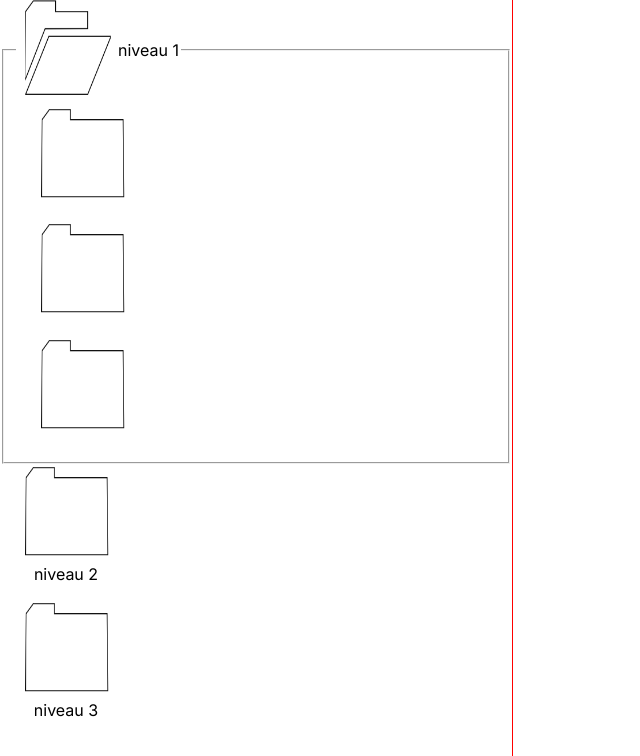
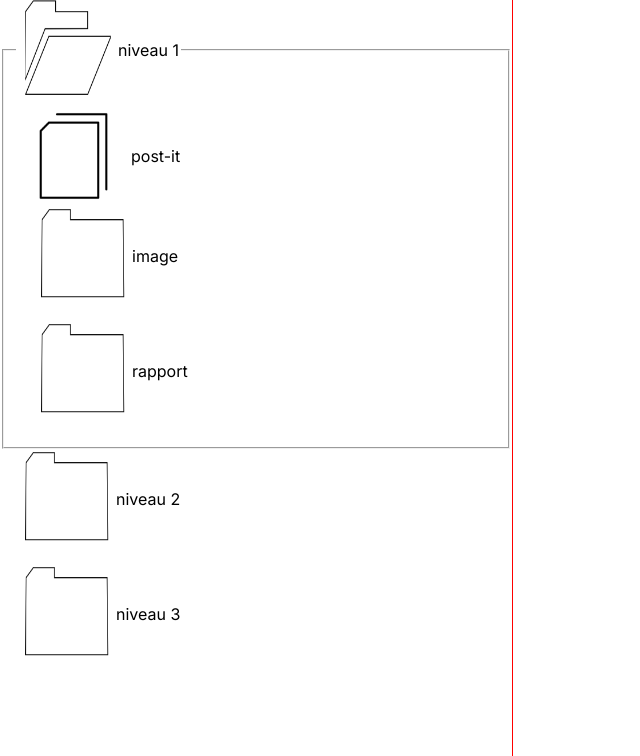
Before and after one commit to Gorhuann/site_gameplay, a Next.js app: page / in a window 1280 px wide. Both pictures are taken after a click on the element "niveau 1". Shown: the top 756 px of the page, without its empty margins (0-640 px from the left). Built offline with nearby package versions, Linux system fonts and the light colour scheme.

Commit message:
Modification
Modification dossier avec suppression des essais
ajout du shortcut

```diff
--- a/Components/Dossier.module.css
+++ b/Components/Dossier.module.css
@@ -4,7 +4,6 @@
 
 .ferme legend div{
     display: flex;
-    flex-direction: column;
     align-items: center;
 }
 
@@ -20,3 +19,8 @@
 .open legend div p{
     margin: 0;
 }
+
+.open, .ferme{
+    display: flex;
+    flex-direction: column;
+}
--- a/Components/Dossier.tsx
+++ b/Components/Dossier.tsx
@@ -16,7 +16,7 @@ export default function Dossier(props) {
     return (
       <fieldset className={style.open}>
         <legend onClick={handleClick}>
-          <div onClick={props.openFile}>
+          <div>
             <Image
               src="/IMG/Dossier/open.png"
               alt="Dossier ouvert"
@@ -33,7 +33,7 @@ export default function Dossier(props) {
     return (
       <fieldset className={style.ferme}>
         <legend onClick={handleClick}>
-          <div onClick={props.openFile}>
+          <div>
             <Image
               src="/IMG/Dossier/closed.png"
               alt="Dossier fermé"
--- /dev/null
+++ b/Components/Shortcut.module.css
@@ -0,0 +1,4 @@
+.closed{
+    display: flex;
+    align-items: center;
+}
--- /dev/null
+++ b/Components/Shortcut.tsx
@@ -0,0 +1,16 @@
+import Image from "next/image";
+import style from "./Shortcut.module.css";
+
+export default function Shortcut(props) {
+  return (
+    <div className={style.closed} onClick={props.openFile}>
+      <Image
+        src="/IMG/shortcut.png"
+        alt="Dossier ouvert"
+        width={115}
+        height={100}
+      />
+      <p>{props.nomFichier}</p>
+    </div>
+  );
+}
--- a/app/page.tsx
+++ b/app/page.tsx
@@ -1,9 +1,11 @@
 "use client";
 
 import Dossier from "@/Components/Dossier";
+import Fichier from "@/Components/Fichier";
+import Shortcut from "@/Components/Shortcut";
+
+import { useState } from "react";
 import "./page.css";
-import Fichier from "@/Components/Fichier";
-import { useState } from "react";
 
 export default function Home() {
   const [activeIndex, setActiveIndex] = useState(false);
@@ -12,9 +14,12 @@ export default function Home() {
     <main>
       <section>
         <Dossier nomFichier="niveau 1">
-          <Dossier openFile={() => setActiveIndex(!activeIndex)}></Dossier>
-          <Dossier></Dossier>
-          <Dossier></Dossier>
+          <Shortcut
+            openFile={() => setActiveIndex(true)}
+            nomFichier="post-it"
+          ></Shortcut>
+          <Dossier nomFichier="image"></Dossier>
+          <Dossier nomFichier="rapport"></Dossier>
         </Dossier>
         <Dossier nomFichier="niveau 2"></Dossier>
         <Dossier nomFichier="niveau 3"></Dossier>
```
Also changed, not shown: public/IMG/shortcut.png (added).
